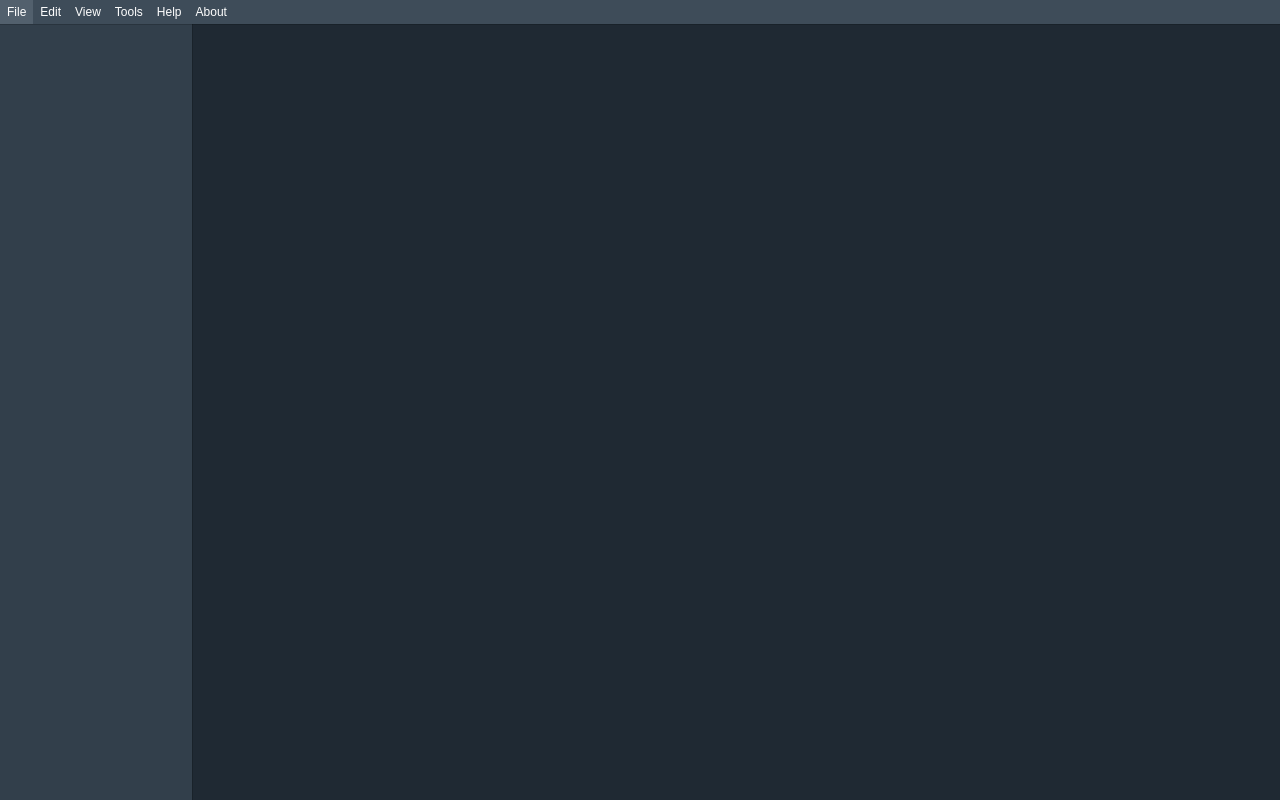
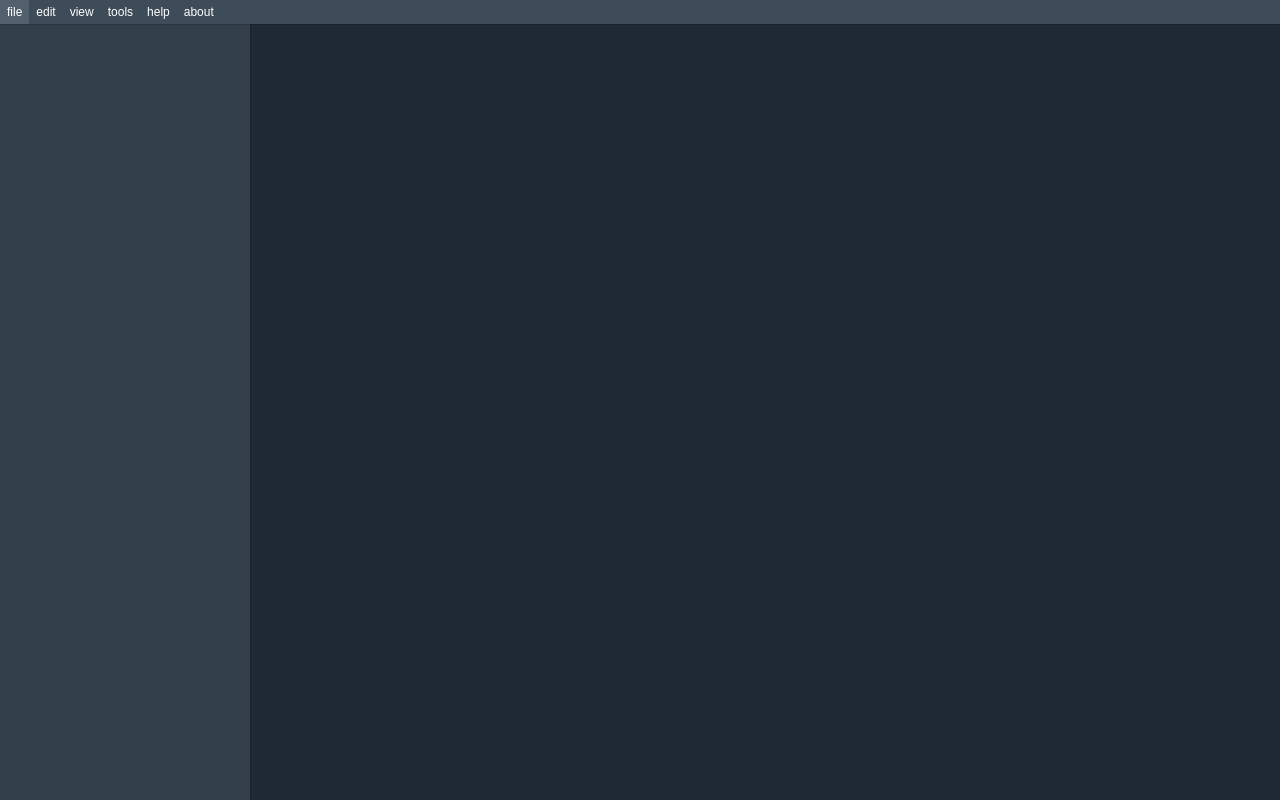
Before and after one commit to NickSpyker/wave-master, a Vue app: page / in a window 1280 px wide. Built offline with nearby package versions, Linux system fonts and the light colour scheme.

Commit message:
add button pos handler

```diff
--- /dev/null
+++ b/src/components/button/MainMenuButton.vue
@@ -0,0 +1,41 @@
+<script setup lang="ts">
+import {MenuBtt, useMainMenuStore} from "@/store/main_menu";
+import {defineProps, onMounted, ref, Ref} from "vue";
+
+const props = defineProps<{
+    e: MenuBtt
+}>();
+
+const store = useMainMenuStore();
+
+const btt: Ref<HTMLElement | null> = ref(null);
+
+function getRect()
+{
+    return btt.value?.getBoundingClientRect();
+}
+
+onMounted(() => btt.value?.focus());
+</script>
+
+<template>
+  <span ref="btt">
+    <PrimaryButton class="menu-btt"
+      @click="store.setStatus(props.e, getRect())"
+      @mouseenter="store.mouseInBtt(props.e)"
+      @mouseleave="store.mouseOutBtt(props.e)"
+    >
+      {{ props.e }}
+    </PrimaryButton>
+  </span>
+</template>
+
+<style scoped>
+.menu-btt {
+    font-size: 12px;
+    padding: 5px 7px 5px 7px;
+}
+.menu-btt:hover {
+    background-color: var(--gray600);
+}
+</style>
--- a/src/components/menu/MainMenu.vue
+++ b/src/components/menu/MainMenu.vue
@@ -1,33 +1,20 @@
 <script setup lang="ts">
-import {MenuBtt, useMainMenuStore} from "@/store/main_menu";
-
-const store = useMainMenuStore();
-
-const buttons = [
-    {name: "File",  type: MenuBtt.File},
-    {name: "Edit",  type: MenuBtt.Edit},
-    {name: "View",  type: MenuBtt.View},
-    {name: "Tools", type: MenuBtt.Tools},
-    {name: "Help",  type: MenuBtt.Help},
-    {name: "About", type: MenuBtt.About}
-];
+import { MenuBtt } from "@/store/main_menu";
 </script>
 
 <template>
-  <div>
-    <PrimaryButton class="main-menu-button"
-      v-for="btt in buttons" :key="btt"
-      @click="store.setStatus(btt.type)"
-      @mouseenter="store.mouseInBtt(btt.type)"
-      @mouseleave="store.mouseOutBtt(btt.type)"
-    >
-      {{ btt.name }}
-    </PrimaryButton>
+  <div class="main-menu">
+    <MainMenuButton :e="MenuBtt.File"  />
+    <MainMenuButton :e="MenuBtt.Edit"  />
+    <MainMenuButton :e="MenuBtt.View"  />
+    <MainMenuButton :e="MenuBtt.Tools" />
+    <MainMenuButton :e="MenuBtt.Help"  />
+    <MainMenuButton :e="MenuBtt.About" />
   </div>
 </template>
 
 <style scoped>
-div {
+.main-menu {
     top: 0;
     left: 0;
     width: 100%;
@@ -35,11 +22,4 @@ div {
     box-shadow: #000000 0 0 1px;
     background-color: var(--gray700);
 }
-.main-menu-button {
-    font-size: 12px;
-    padding: 5px 7px 5px 7px;
-}
-.main-menu-button:hover {
-    background-color: var(--gray600);
-}
 </style>
--- a/src/components/menu/NavMenu.vue
+++ b/src/components/menu/NavMenu.vue
@@ -12,7 +12,7 @@
 div {
     top: 0;
     left: 0;
-    width: 15%;
+    width: 250px;
     height: 100%;
     position: absolute;
     box-shadow: #000000 0 0 1px;
--- a/src/main.ts
+++ b/src/main.ts
@@ -21,6 +21,8 @@ app.component("HorTile", HorTile);
 app.component("VerTile", VerTile);
 
 import PrimaryButton from "@/components/button/PrimaryButton.vue";
+import MainMenuButton from "@/components/button/MainMenuButton.vue";
 app.component("PrimaryButton", PrimaryButton);
+app.component("MainMenuButton", MainMenuButton);
 
 app.mount("#app");
--- a/src/store/main_menu.ts
+++ b/src/store/main_menu.ts
@@ -1,28 +1,27 @@
 import { defineStore } from "pinia";
 
 export enum MenuBtt {
-    None,
-    File,
-    Edit,
-    View,
-    Tools,
-    Help,
-    About
+    None = "none",
+    File = "file",
+    Edit = "edit",
+    View = "view",
+    Tools = "tools",
+    Help = "help",
+    About = "about"
 }
 
 export const useMainMenuStore = defineStore("MainMenuHandler", {
     state: () => ({
         status: MenuBtt.None as MenuBtt,
         recordMouseBtt: false as boolean,
-        recordMouseScr: false as boolean
+        recordMouseScr: false as boolean,
+        coordX: 0 as number,
+        coordY: 0 as number
     }),
     actions: {
-        getStatus(): MenuBtt
+        setStatus(status: MenuBtt, rect: any): void
         {
-            return this.status;
-        },
-        setStatus(status: MenuBtt): void
-        {
+            console.log(rect);
             this.status = status;
         },
         mouseInBtt(status: MenuBtt): void
```
